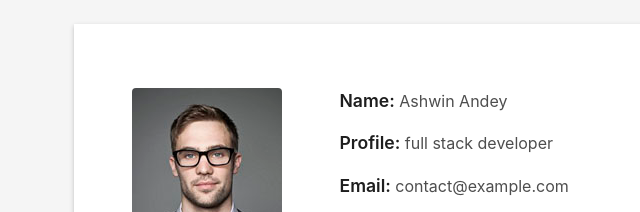
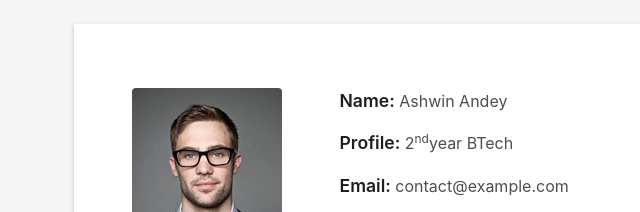
Before and after one commit to AshwinAndey/ashwinandey.github.io, a plain HTML site: page index.html in a window 1280 px wide. Shown: the part 840-1052 px from the top of the page, 11-651 px from the left. Drawn offline with Linux system fonts and the light colour scheme; files whose address does not match are found by name.

Commit message:
intial commit

```diff
--- a/index.html
+++ b/index.html
@@ -96,7 +96,7 @@
                     <div class="col-sm-6 col-md-7">
                       <div class="about-info">
                         <p><span class="title-s">Name: </span> <span>Ashwin Andey</span></p>
-                        <p><span class="title-s">Profile: </span> <span>full stack developer</span></p>
+                        <p><span class="title-s">Profile: </span> <span>2<sup>nd</sup>year BTech</span></p>
                         <p><span class="title-s">Email: </span> <span>contact@example.com</span></p>
                         <p><span class="title-s">Phone: </span> <span>(617) 557-0089</span></p>
                       </div>
```
